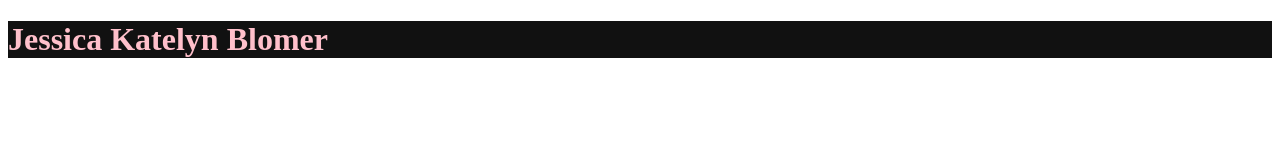
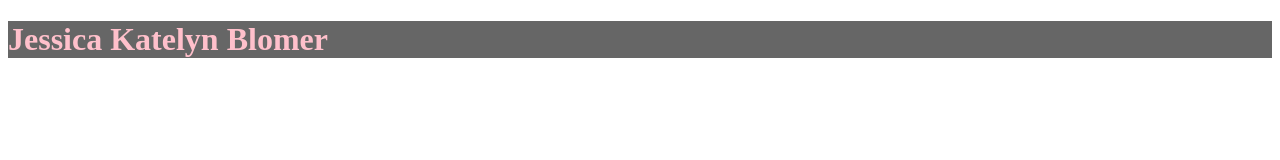
Before and after one commit to amerik22/JKBlomer.github.io, a plain HTML site: page index.html/index.html in a window 1280 px wide. Drawn offline with Linux system fonts and the light colour scheme.

Commit message:
Update index.html

```diff
--- a/index.html/index.html
+++ b/index.html/index.html
@@ -8,11 +8,14 @@
 <style>
   h1 {
     color: pink;
-    background-color: #111111;
+    background-color: #585858;
+  }
+  .concrete {
+    background-color: #666666;
   }
 </style>
 </head>
 <body>
-  <h1>Jessica Katelyn Blomer</h1>
+  <h1 class="concrete">Jessica Katelyn Blomer</h1>
 </body>
 </html>
```
